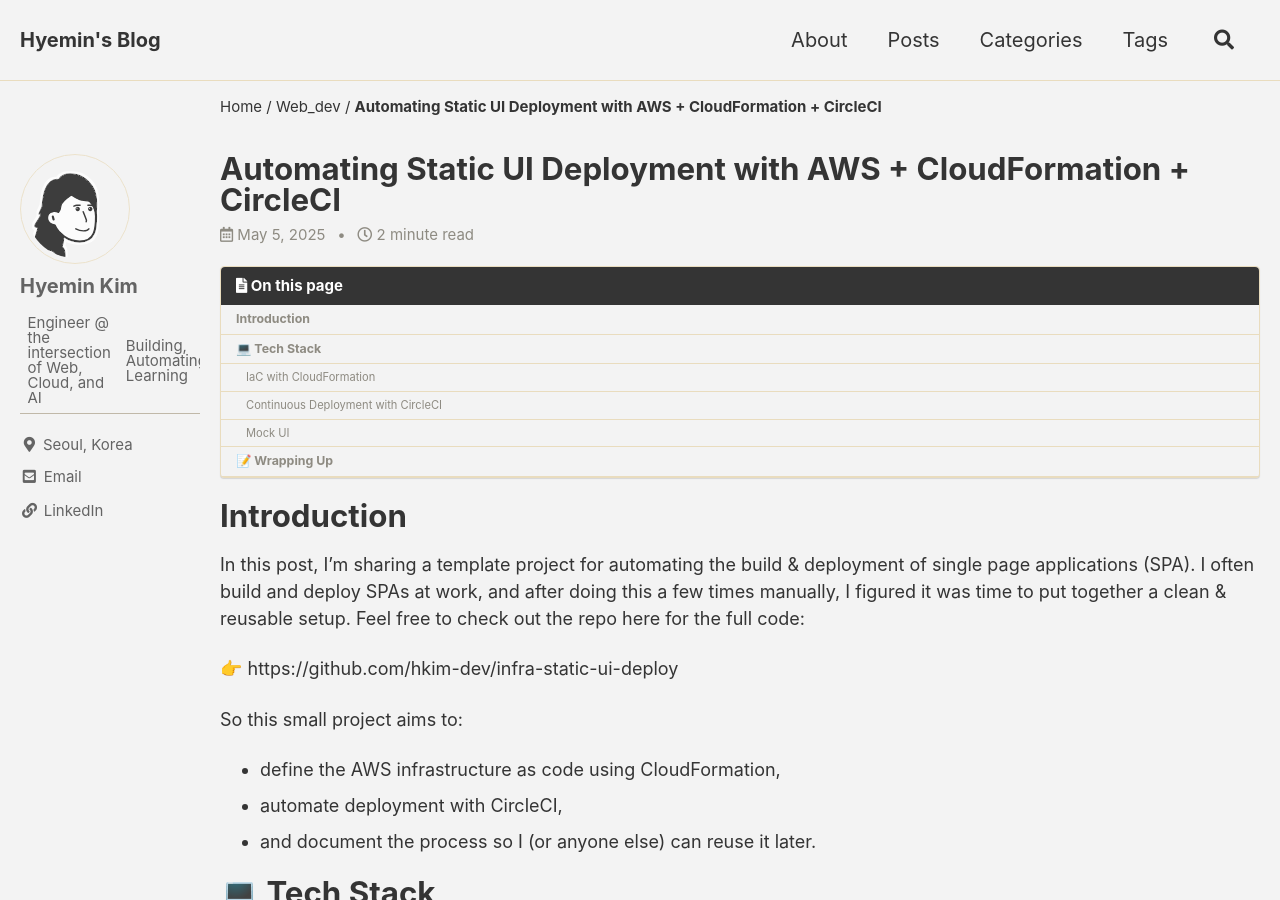
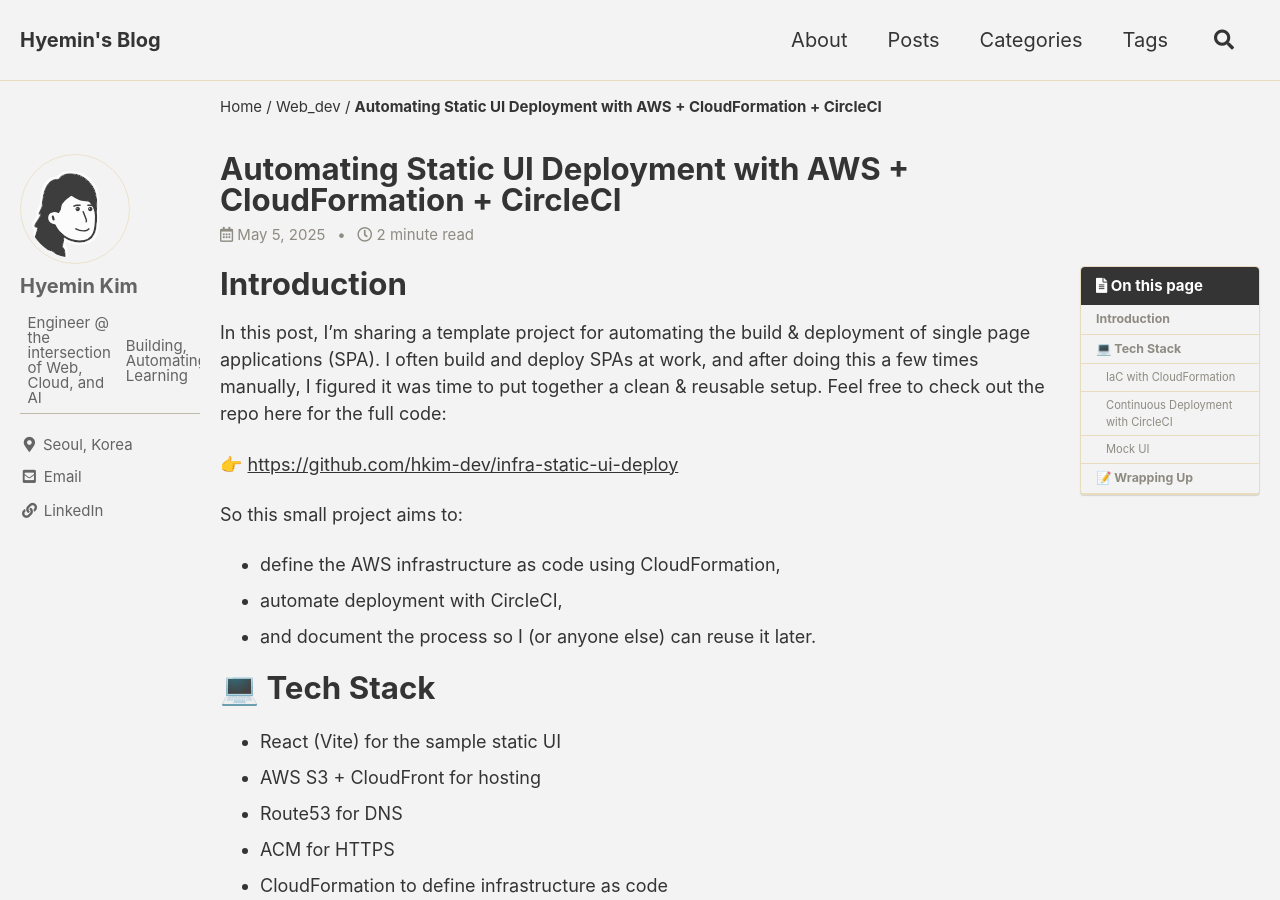
Before and after one commit to hkim-dev/hkim-dev.github.io, a Jekyll site: the page built from _posts/2025-05-04-Automating Static UI Deployment with AWS + CloudFormation + CircleCI.md, in a window 1280 px wide and 900 px high. Built offline with Jekyll 4.4.1, drawn with Linux system fonts in a browser that asks for light colours; cached includes are drawn as plain includes; comment, search, counter and statistics services are not loaded; part of the change alters nothing that is shown.

Commit message:
minor updates

```diff
--- a/_posts/2025-05-04-Automating Static UI Deployment with AWS + CloudFormation + CircleCI.md
+++ b/_posts/2025-05-04-Automating Static UI Deployment with AWS + CloudFormation + CircleCI.md
@@ -6,13 +6,13 @@ tags:
   - AWS
 toc: true
 toc_sticky: true
-classes: wide
+# classes: wide
 ---
 
 # Introduction
 In this post, I'm sharing a template project for automating the build & deployment of single page applications (SPA). I often build and deploy SPAs at work, and after doing this a few times manually, I figured it was time to put together a clean & reusable setup. Feel free to check out the repo here for the full code:
 
-👉 https://github.com/hkim-dev/infra-static-ui-deploy
+👉 <https://github.com/hkim-dev/infra-static-ui-deploy>
 
 So this small project aims to:
 
```
